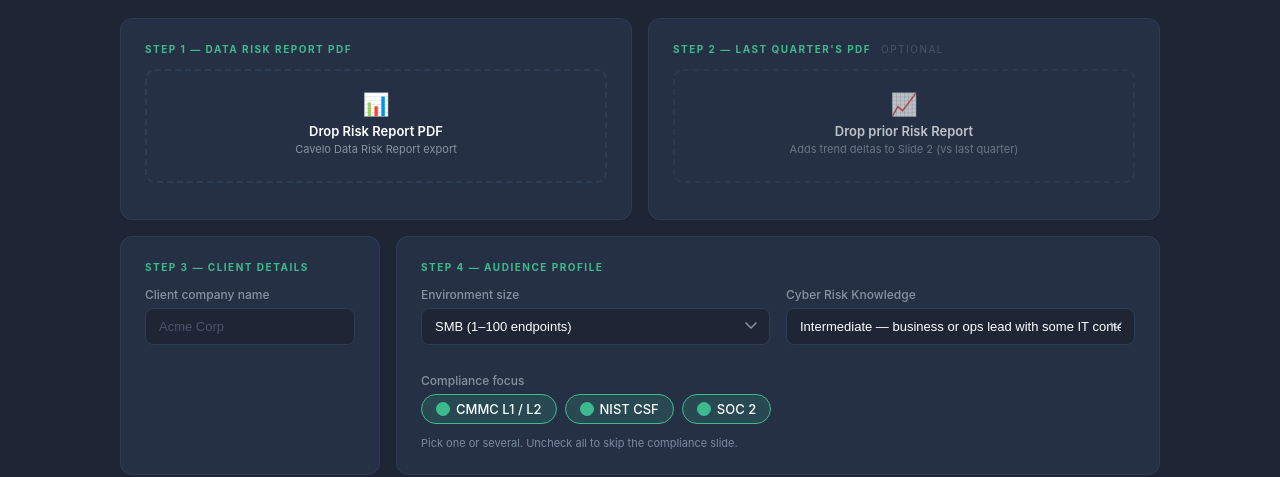
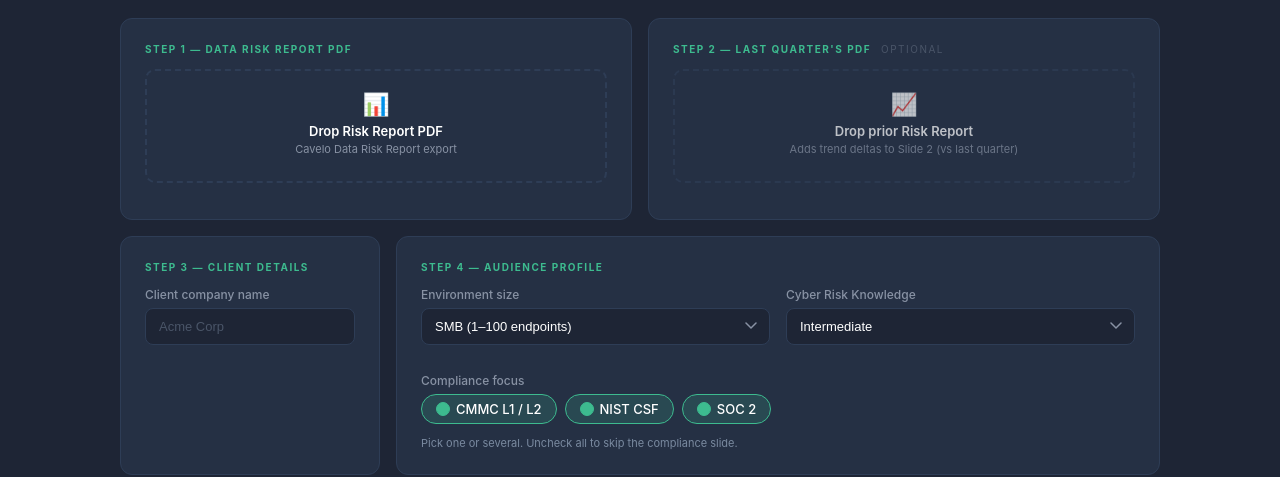
Before and after one commit to ClayLamb/cavelo-qbr-builder, a website: page index.html in a window 1280 px wide. Shown: the part 323-800 px from the top of the page. Drawn offline with Linux system fonts and the light colour scheme; no server answers.

Commit message:
Cyber Risk Knowledge: drop descriptive text from tier labels
Just "Beginner / Intermediate / Advanced" — no trailing audience
descriptions. Cleaner dropdown.

Co-Authored-By: Claude Opus 4.7 (1M context) <noreply@anthropic.com>

```diff
--- a/index.html
+++ b/index.html
@@ -468,9 +468,9 @@
           <div>
             <label>Cyber Risk Knowledge</label>
             <select id="literacy">
-              <option value="beginner">Beginner — owner / office manager / non-technical</option>
-              <option value="intermediate" selected>Intermediate — business or ops lead with some IT context</option>
-              <option value="advanced">Advanced — IT, sysadmin, or security background</option>
+              <option value="beginner">Beginner</option>
+              <option value="intermediate" selected>Intermediate</option>
+              <option value="advanced">Advanced</option>
             </select>
           </div>
         </div>
```
